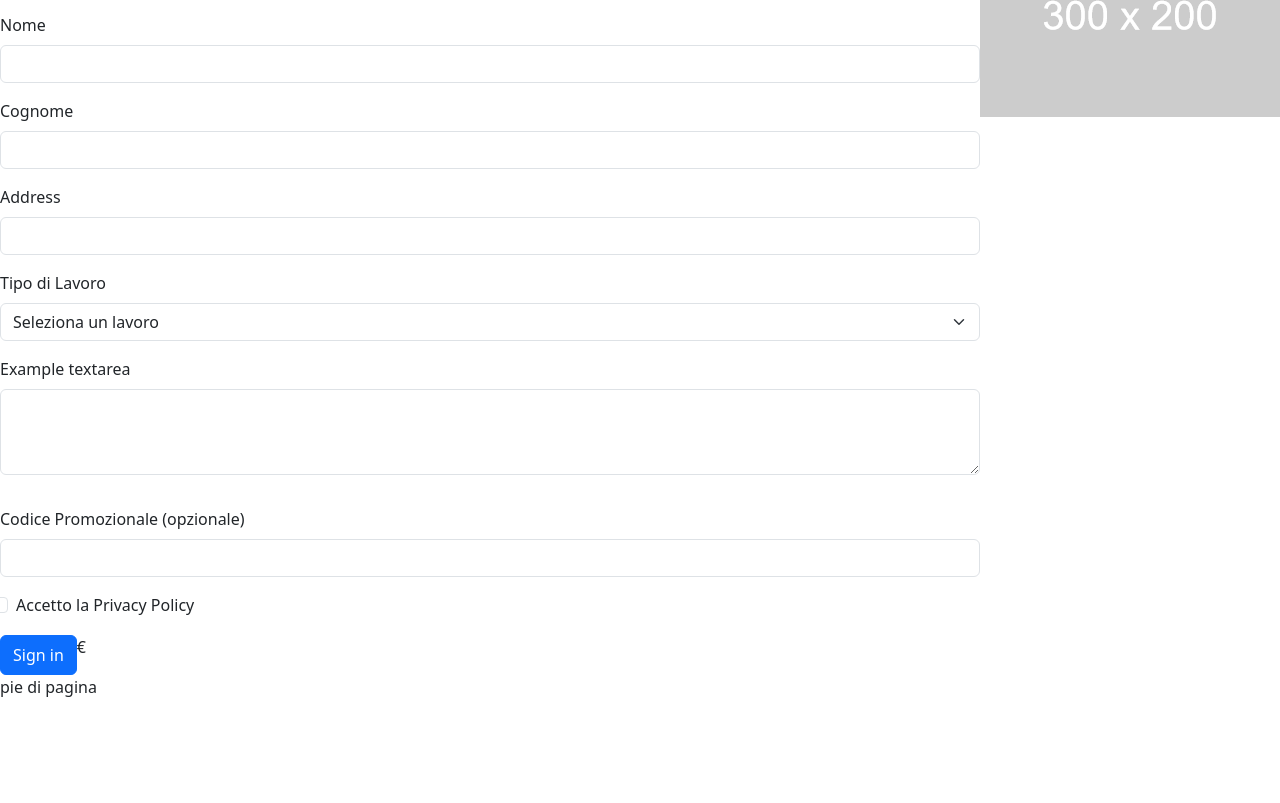
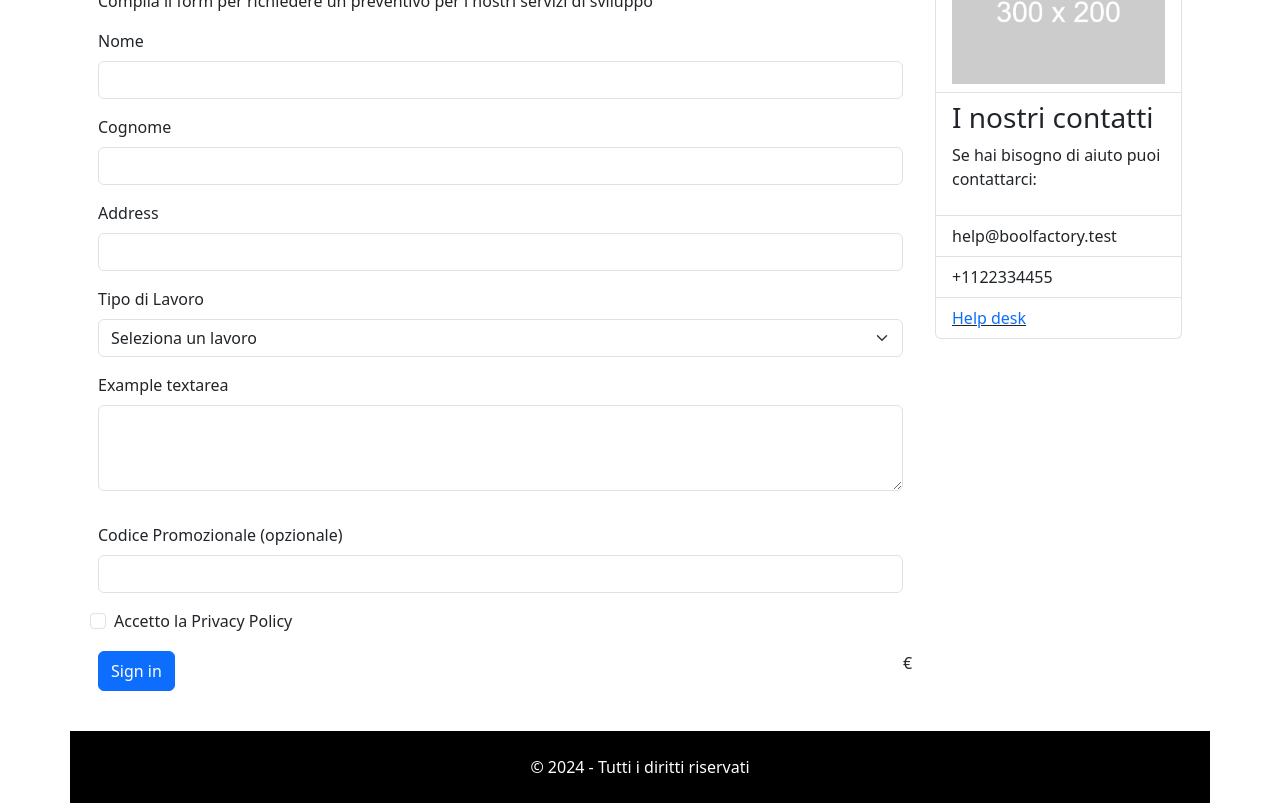
Before and after one commit to ManuelMarchiotto/bootstrap-preventivo, a plain HTML site: page index.html in a window 1280 px wide. Shown: the part 139-942 px from the top of the page. Before the commit the page ends 838 px from the top, so only its background shows below. Drawn offline with nearby package versions, Linux system fonts and the light colour scheme.

Commit message:
add: graphics element

```diff
--- a/index.html
+++ b/index.html
@@ -39,27 +39,26 @@
     </header>
     <!--/header-->
     <!--main-->
-    <main class="d-flex justify-content-center">
-
+    <main class="d-flex justify-content-center container flex-wrap">
 
         <!--column 1-->
-        <div>
+          <div class="w-75 p-3">
             <h1>Richiesta Preventivo</h1>
             <p>Compila il form per richiedere un preventivo per i nostri servizi di sviluppo</p>
             <form class="row g-3">
-                <div class="col-md-12">
+                <div class="col-6 col-md-12">
                   <label for="inputName" class="form-label">Nome</label>
                   <input type="text" class="form-control" id="inputName">
                 </div>
-                <div class="col-md-12">
+                <div class="col-6 col-md-12">
                   <label for="inputSurname" class="form-label">Cognome</label>
                   <input type="text" class="form-control" id="inputSurname">
                 </div>
-                <div class="col-12">
+                <div class="col-6 col-md-12">
                   <label for="inputAddress" class="form-label">Address</label>
                   <input type="text" class="form-control" id="inputAddress">
                 </div>
-                <div class="col-md-12">
+                <div class="col-6 col-md-12">
                     <label for="inputState" class="form-label">Tipo di Lavoro</label>
                     <select id="inputState" class="form-select">
                       <option selected>Seleziona un lavoro</option>
@@ -68,11 +67,11 @@
                       <option>Project Analysis</option>
                     </select>
                 </div>
-                <div class="mb-3">
+                <div class="mb-3 col-6 col-md-12">
                     <label for="exampleFormControlTextarea1" class="form-label">Example textarea</label>
                     <textarea class="form-control" id="exampleFormControlTextarea1" rows="3"></textarea>
                 </div>
-                <div class="col-md-12">
+                <div class="col-6 col-md-12">
                     <label for="inputCode" class="form-label">Codice Promozionale (opzionale)</label>
                     <input type="text" class="form-control" id="inputCode">
                 </div>
@@ -80,27 +79,32 @@
                     <input class="form-check-input" type="checkbox" value="" id="flexCheckDefault">
                     <label class="form-check-label" for="flexCheckDefault">Accetto la Privacy Policy</label>
                 </div>
-                <div class="col-12 d-flex">
-                     <button type="submit" class="btn btn-primary">Sign in</button>
-                     <p>€</p>
+                <div class="d-flex justify-content-evenly">
+                  <div class="col-6 col-md-12 d-flex">
+                    <button type="submit" class="btn btn-primary">Sign in</button>
+                </div>
+                  <p id="total">€</p>
                 </div>
 
               </form>
-        </div>
-        <!--/column 1-->
-
-
-        <!--column 2-->
-        <div>
-            <img src="img/dummy_300x200_ffffff_cccccc.png" alt="placholder" srcset="">
+          </div>
+          <!--/column 1-->
+          <!--column 2-->
+          <div class="w-25 p-3">
+            <ul class="list-group">
+             <li class="list-group-item "><img class="img-fluid" src="img/dummy_300x200_ffffff_cccccc.png" alt="placholder" srcset=""></li>
+              <li class="list-group-item"><h3>I nostri contatti</h3><p>Se hai bisogno di aiuto puoi contattarci:</p></li>
+              <li class="list-group-item">help@boolfactory.test</li>
+              <li class="list-group-item">+1122334455</li>
+              <li class="list-group-item text-decoration-underline"><a href="#" class="text-decoration-none">Help desk</a></li>
+            </ul>
         </div>
         <!--/column 2-->
-
     </main>
     <!--/main-->
     <!--footer-->
-    <footer>
-        pie di pagina
+    <footer class="bg-black text-white text-center p-4 mt-4 container">
+      © 2024 - Tutti i diritti riservati
     </footer>
     <!--/footer-->
 
```
